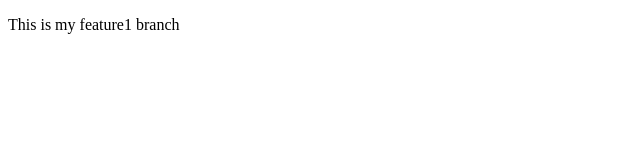
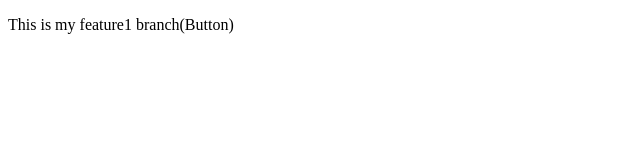
Before and after one commit to Jasssmangat/LocalRepo, a plain HTML site: page Index.html in a window 1280 px wide. Shown: the full height of the page, 0-640 px from the left. Drawn offline with Linux system fonts and the light colour scheme.

```diff
--- a/Index.html
+++ b/Index.html
@@ -6,7 +6,7 @@
     <title>Document</title>
 </head>
 <body>
-    <p>This is my feature1 branch</p>
+    <p>This is my feature1 branch(Button)</p>
 
 </body>
 </html>
```
